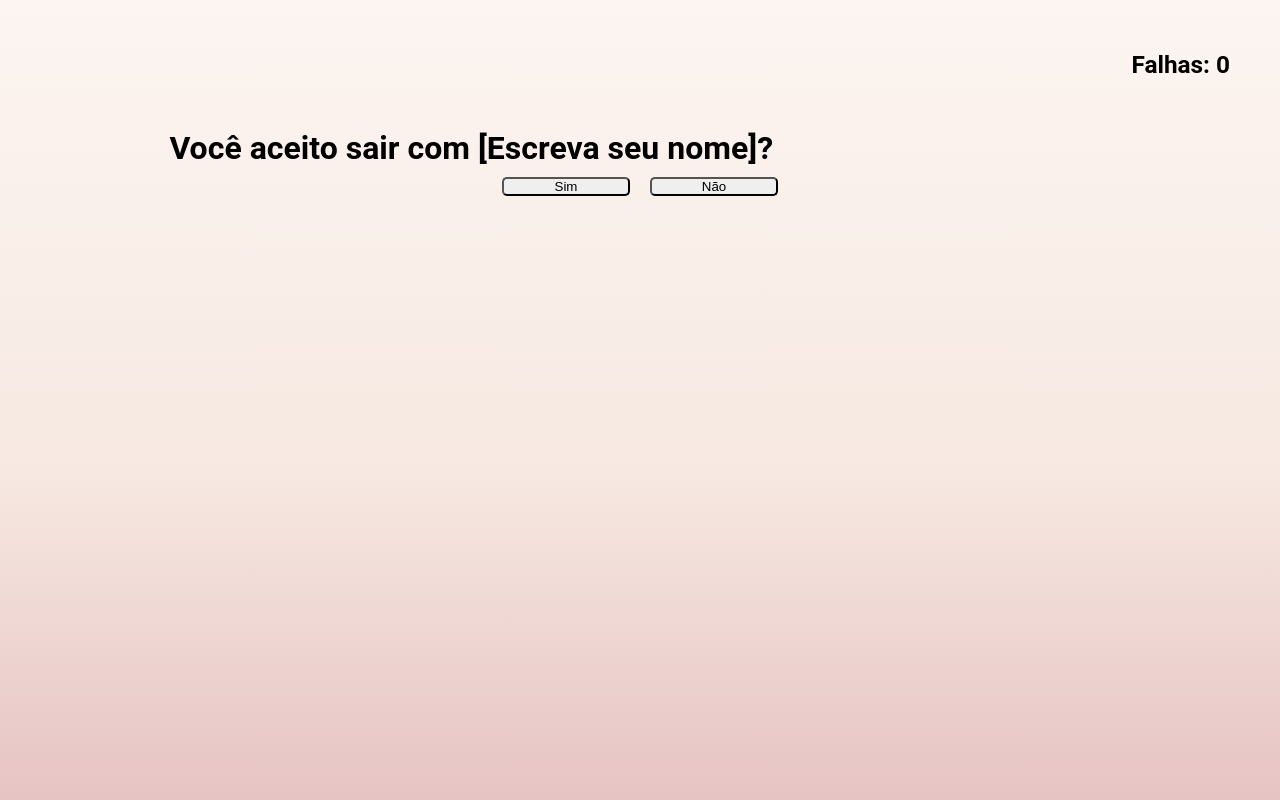
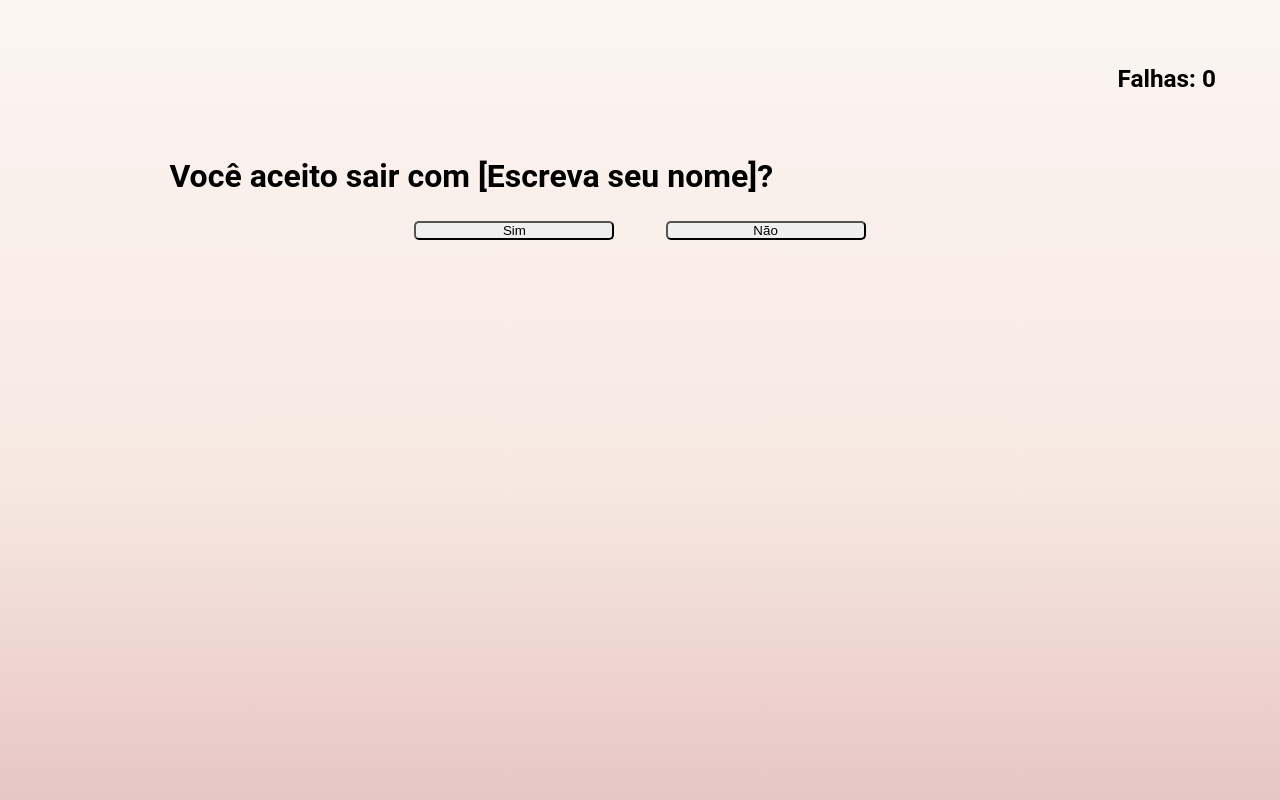
Before and after one commit to Just1cup/DateApp, a plain HTML site: page index.html in a window 1280 px wide. Shown: the top 800 px of the page. Drawn offline with Linux system fonts and the light colour scheme.

Commit message:
Update global.css

```diff
--- a/global.css
+++ b/global.css
@@ -1,36 +1,36 @@
-/* Reset styles for all elements */
 * {
     margin: 0;
     padding: 0;
-    box-sizing: border-box; /* Include padding and border in the element's total width and height */
+    box-sizing: border-box;
 }
 
 body {
     overflow: hidden;
-    font-family: 'Roboto', sans-serif; /* Make sure 'Roboto' font is correctly imported */
-    background: rgb(231,241,241);
+    font-family: 'Roboto', sans-serif;
+    background: rgb(231, 241, 241);
     background: linear-gradient(180deg, #fcf5f1 0%, #f7e9e2 50%, #e4bfbf 90%);
 }
 
 .container {
     position: relative;
-    margin-top: 50px;
+    margin-top: 5vw;
     display: flex;
     flex-direction: column;
     justify-content: flex-start;
     align-items: center;
     width: 100%;
-    height: 100vh;
+    min-height: 100vh;
     z-index: 2;
 }
 
 .butoes {
     display: flex;
     justify-content: center;
+    width: 100%;
 }
 
 .btn-1:hover {
-    display: none; /* Check if this is intentional */
+    display: none;
 }
 
 .invisivel {
@@ -45,22 +45,24 @@ body {
 
 .moveScore {
     display: flex;
-    justify-content: flex-end; /* Changed to flex-end */
+    justify-content: flex-end;
     width: 100vw;
     font-size: 1.3rem;
-    margin-top: 50px;
+    margin-top: 5vw;
+}
+
+h3 {
+    margin-right: 5vw;
+}
+
+button {
+    margin: 2vw;
+    width: 40vw;
+    max-width: 200px;
+    border-radius: 5px;
 }
 
 
-h3 {
-    margin-right: 50px;
-}
-
-button {
-    margin: 10px;
-    width: 10vw;
-    border-radius: 5px;
-}
 
 @media only screen and (max-width: 768px) {
     .titulo {
@@ -74,10 +76,4 @@ button {
     h3 {
         margin-right: 20px;
     }
-
-    .butoes {
-        flex-grow: 1;
-        max-height: 10vh;
-        width: 100%;
-    }
 }
```
